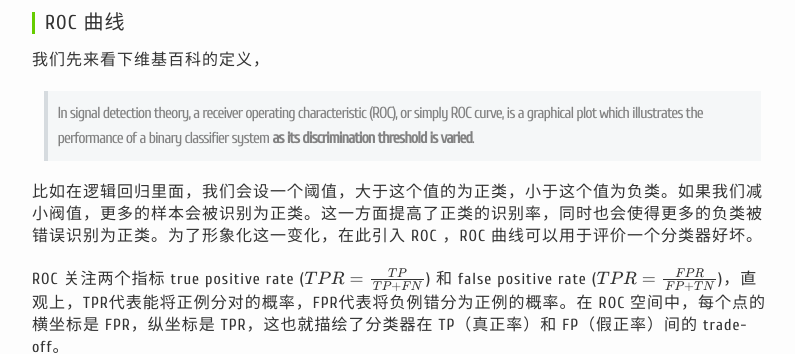
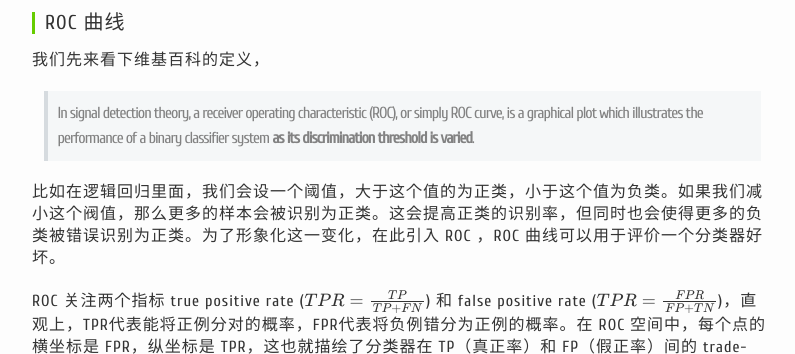
Before and after one commit to charleshm/charleshm.github.io, a Jekyll site: the page built from _posts/2016-03-20-Classification-Model-Performance.md, in a window 1280 px wide and 900 px high, scrolled down 1531 px, cut to the strip 77-431 px from the top of the window. Shown: the whole strip, without its empty margins (238-1033 px from the left). Built offline with Jekyll 4.4.1, drawn with Linux system fonts in a browser that asks for light colours; formulas are drawn with MathJax 3; comment, search, counter and statistics services are not loaded.

Commit message:
Data Mining

```diff
--- a/_posts/2016-03-20-Classification-Model-Performance.md
+++ b/_posts/2016-03-20-Classification-Model-Performance.md
@@ -50,7 +50,7 @@ F_1 & = \frac{2TP}{2TP + FP + FN} \tag{3}
 
 > In signal detection theory, a receiver operating characteristic (ROC), or simply ROC curve, is a graphical plot which illustrates the performance of a binary classifier system **as its discrimination threshold is varied**.
 
-比如在逻辑回归里面，我们会设一个阈值，大于这个值的为正类，小于这个值为负类。如果我们减小阀值，更多的样本会被识别为正类。这一方面提高了正类的识别率，同时也会使得更多的负类被错误识别为正类。为了形象化这一变化，在此引入 ROC ，ROC 曲线可以用于评价一个分类器好坏。
+比如在逻辑回归里面，我们会设一个阈值，大于这个值的为正类，小于这个值为负类。如果我们减小这个阀值，那么更多的样本会被识别为正类。这会提高正类的识别率，但同时也会使得更多的负类被错误识别为正类。为了形象化这一变化，在此引入 ROC ，ROC 曲线可以用于评价一个分类器好坏。
 
 ROC 关注两个指标 true positive rate ($TPR = \frac{TP}{TP+FN}$) 和  false positive rate ($TPR = \frac{FPR}{FP + TN}$)，直观上，TPR代表能将正例分对的概率，FPR代表将负例错分为正例的概率。在 ROC 空间中，每个点的横坐标是 FPR，纵坐标是 TPR，这也就描绘了分类器在 TP（真正率）和 FP（假正率）间的 trade-off。
 
```
